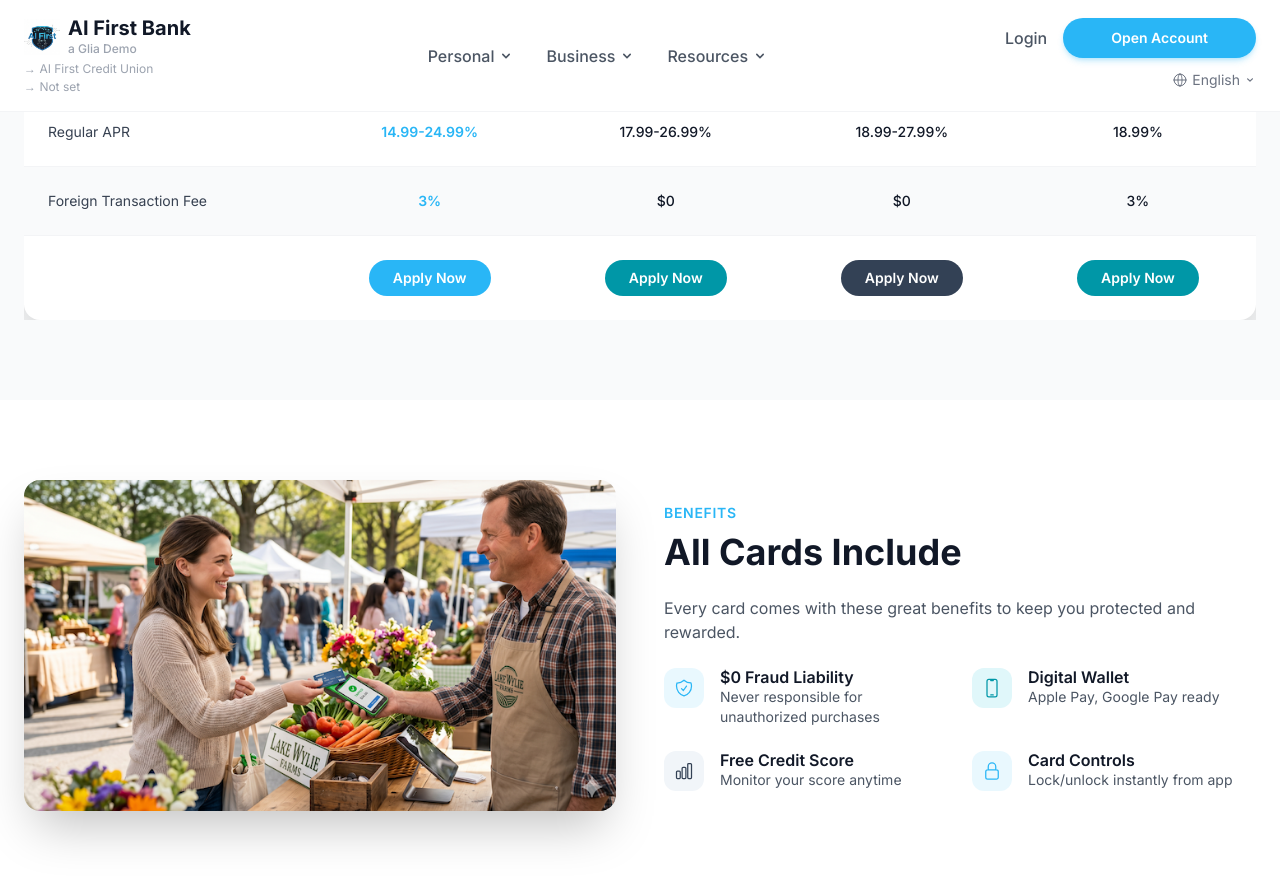
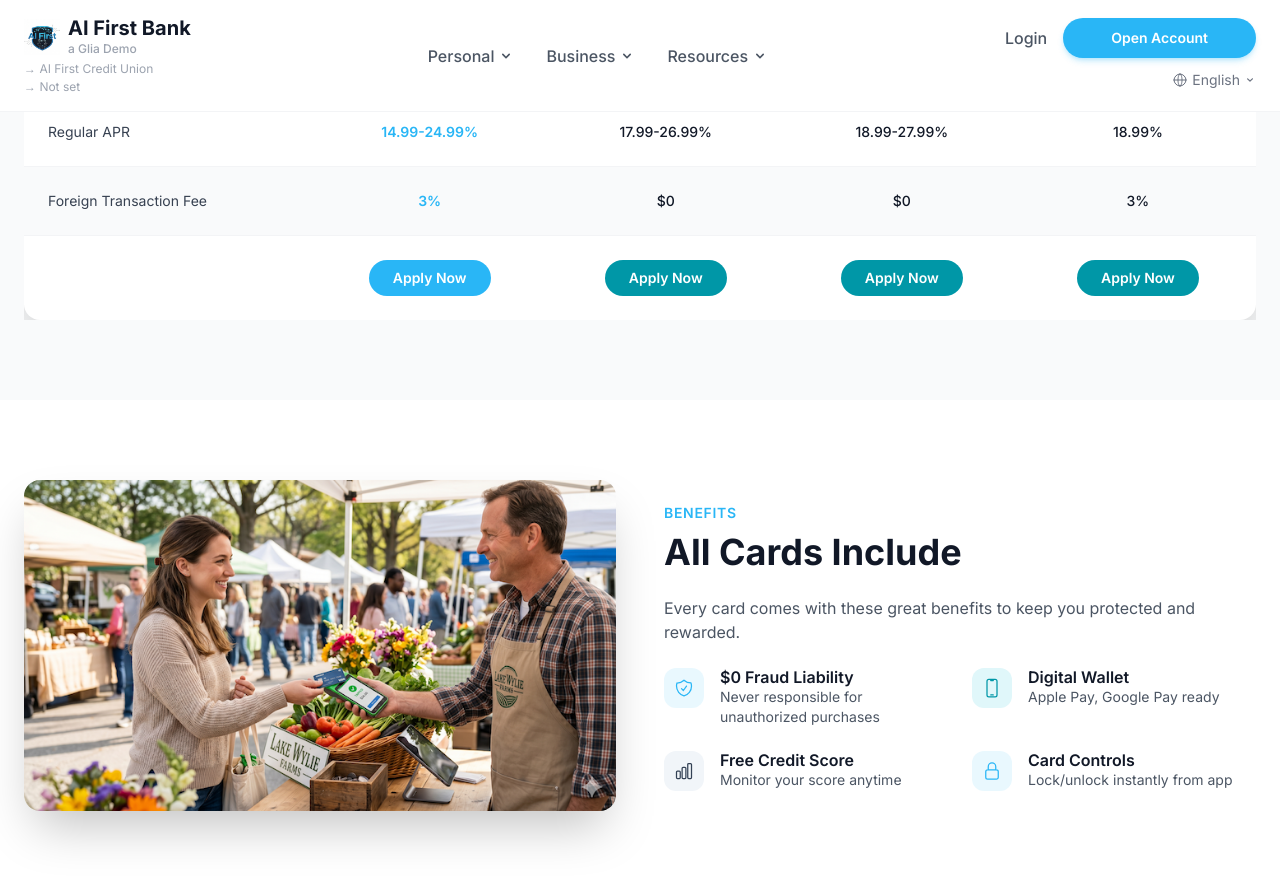
Before and after one commit to parkerjo-glia/parkerjo-glia.github.io, a Jekyll site: the page built from aifirst-bank/personal/credit-cards.html, in a window 1280 px wide and 900 px high, scrolled down 2205 px. Shown: the top 884 px of the window. Built offline with Jekyll 4.4.1, drawn with Linux system fonts in a browser that asks for light colours; nearby versions of some CDN libraries.

Commit message:
another CC style update

```diff
--- a/aifirst-bank/personal/credit-cards.html
+++ b/aifirst-bank/personal/credit-cards.html
@@ -297,7 +297,7 @@ base_path: /aifirst-bank
                             <a href="/aifirst-bank/personal/apply-credit-card.html?type=travel-rewards" class="inline-block bg-primary-600 hover:bg-primary-700 text-white text-sm font-semibold py-2 px-4 rounded-full transition">Apply Now</a>
                         </td>
                         <td class="px-6 py-4 text-center">
-                            <a href="/aifirst-bank/personal/apply-credit-card.html?type=platinum-rewards" class="inline-block bg-slate-700 hover:bg-slate-800 text-white text-sm font-semibold py-2 px-4 rounded-full transition">Apply Now</a>
+                            <a href="/aifirst-bank/personal/apply-credit-card.html?type=platinum-rewards" class="inline-block bg-primary-600 hover:bg-primary-700 text-white text-sm font-semibold py-2 px-4 rounded-full transition">Apply Now</a>
                         </td>
                         <td class="px-6 py-4 text-center">
                             <a href="/aifirst-bank/personal/apply-credit-card.html?type=student" class="inline-block bg-primary-600 hover:bg-primary-700 text-white text-sm font-semibold py-2 px-4 rounded-full transition">Apply Now</a>
```
